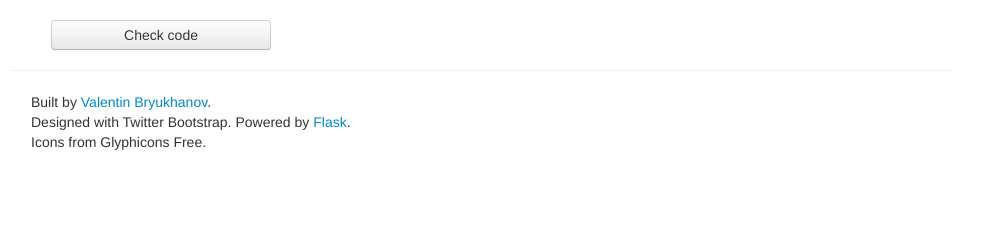
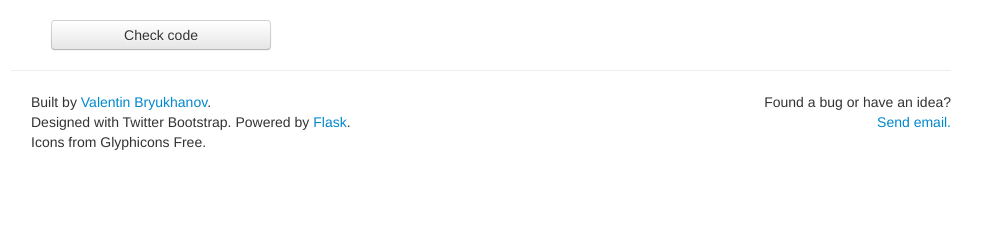
Before and after one commit to Bryukh/pep8online, a Flask app: page / in a window 1280 px wide. Shown: the part 554-800 px from the top of the page, without its empty margins (159-1141 px from the left). Run offline with Flask 2, Linux system fonts and the light colour scheme.

Commit message:
Add email to page for reports

```diff
--- a/static/css/style.css
+++ b/static/css/style.css
@@ -20,3 +20,7 @@
 .no-bottom-margin {
     margin-bottom: 0px;
 }
+
+.align-right {
+    text-align: right;
+}
--- a/templates/base.html
+++ b/templates/base.html
@@ -53,6 +53,10 @@
             Icons from Glyphicons Free.<br>
             &nbsp;
         </div>
+        <div class="span3 pull-right align-right">
+            Found a bug or have an idea?<br>
+            <a href="mailto:bvv.mag@gmail.com?subject=pep8online">Send email.</a>
+        </div>
     </footer>
 </div>
 <script type="text/javascript">
```
